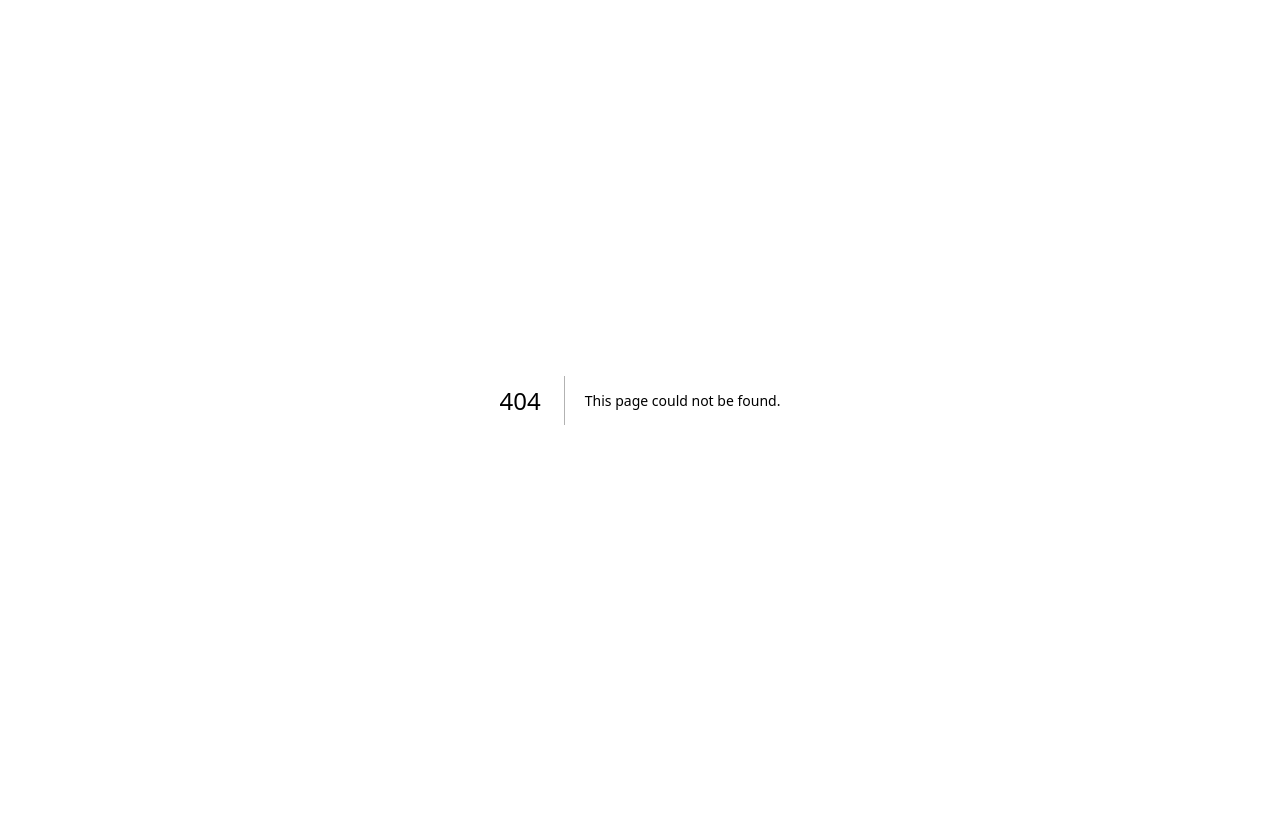
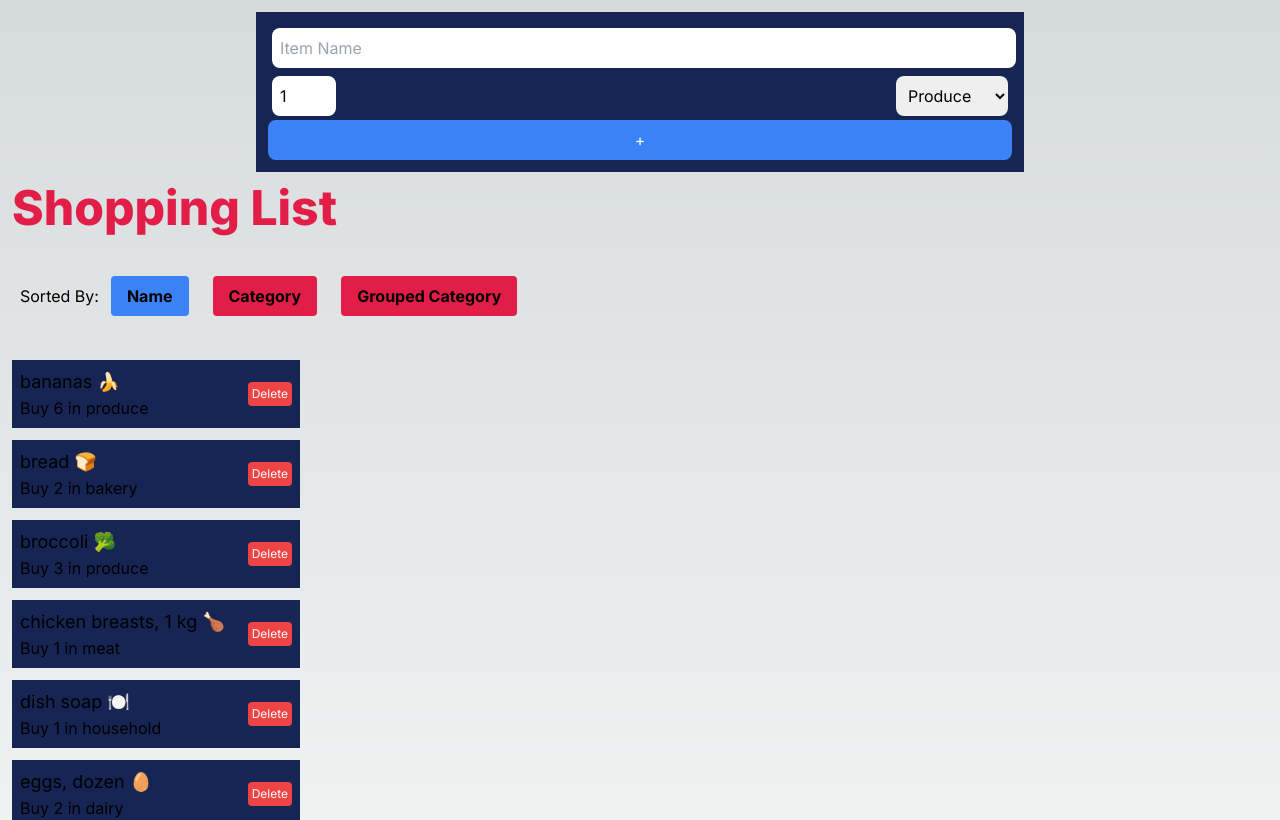
Before and after one commit to alexltyt/cprg306-assignments, a Next.js app: page /week6 in a window 1280 px wide. Before the commit this address had no page. Shown: the top 820 px of the page. Built offline with nearby package versions, Linux system fonts and the light colour scheme.

Commit message:
finished week6

```diff
--- a/app/page.js
+++ b/app/page.js
@@ -14,8 +14,11 @@ export default function Home() {
     <p className="m-3 text-yellow-400" >
       <Link href="/week4">Week4</Link>
     </p>
-    <p className="m-3 text-green-600" >
+    <p className="m-3 text-green-800" >
       <Link href="/week5">Week5</Link>
+    </p>
+    <p className="m-3 text-green-300" >
+      <Link href="/week6">Week6</Link>
     </p>
    </main>
   )
--- /dev/null
+++ b/app/week6/item-list.js
@@ -0,0 +1,65 @@
+"use client";
+
+import Item from './item.js';
+import {useState } from 'react';
+
+export default function ItemList({itemsArray, onDelete}) {
+    const buttonList = ["Name", "Category", "Grouped Category"];
+    const [sortType, setSortType] = useState('name');
+
+
+    if (sortType === "name"){
+        itemsArray.sort((a,b) => a.name.localeCompare(b.name));
+    } else if (sortType === "category"||sortType === "grouped category"){
+        itemsArray.sort((a,b) => a.category.localeCompare(b.category));
+    } else if (sortType === "grouped category"){
+
+    }
+
+    function handleDelete(name){
+        onDelete(name);
+    };
+
+    return (
+
+        <div >
+            <h2 className="text-5xl font-extrabold text-rose-600 m-3">Shopping List</h2>
+            <div className='p-5 gap-4'>
+                Sorted By:
+                {buttonList.map((button) => (<button key={button} onClick={()=>setSortType(button.toLowerCase())}
+                className={`m-3 ${sortType === button.toLowerCase() ? 'bg-blue-500' : 'bg-rose-600 hover:bg-rose-400 '}
+                text-black font-bold py-2 px-4 rounded `}
+                >{button}</button>
+                ))}
+            </div>
+            <ul>
+
+            {itemsArray.map((item,index,array) => {
+                if(sortType==="name"||sortType==="category"){
+                    return <Item name={item.name} quantity={item.quantity} category={item.category} onDelete={handleDelete}/>
+                }else if(sortType==="grouped category"){
+                    if (index === 0 || item.category !== array[index - 1].category) {
+                        const capitalizedCategory = item.category.charAt(0).toUpperCase() + item.category.slice(1);
+                        return (
+                          <div key={item.category}>
+                            <h3 className='text-3xl m-3'>{capitalizedCategory}</h3>
+                            <div className='ml-6'>
+                            <Item key={item.name} name={item.name} quantity={item.quantity} category={item.category} onDelete={handleDelete}/>
+                            </div>
+                          </div>
+                        );
+                      }
+                      return (
+                        <div className='m-6'>
+                            <Item key={item.name} name={item.name} quantity={item.quantity} category={item.category} onDelete={handleDelete}/>
+                        </div>
+
+                      );
+                };
+
+                })}
+            </ul>
+        </div>
+    )
+
+}
--- /dev/null
+++ b/app/week6/item.js
@@ -0,0 +1,12 @@
+export default function Item({name,quantity,category,onDelete}) {
+ return(
+    <li className="m-3 p-2 bg-blue-950 w-72 flex justify-between items-center">
+        <div>
+        <h3 className="text-lg">{name}</h3>
+        <p>Buy {quantity} in {category}</p>
+        </div>
+        <button onClick={()=>onDelete(name)} className="bg-red-500 hover:bg-red-700 text-white text-xs p-1 rounded h-6">Delete</button>
+
+    </li>
+ );
+};
--- /dev/null
+++ b/app/week6/items.json
@@ -0,0 +1,74 @@
+[
+    {
+      "id": "1h2GJKH12gkHG31h1H",
+      "name": "milk, 4 L 🥛",
+      "quantity": 1,
+      "category": "dairy"
+    },
+    {
+      "id": "2KJH3k2j3H1k2J3K1H",
+      "name": "bread 🍞",
+      "quantity": 2,
+      "category": "bakery"
+    },
+    {
+      "id": "3h2KJH3k2j3H1k2J3",
+      "name": "eggs, dozen 🥚",
+      "quantity": 2,
+      "category": "dairy"
+    },
+    {
+      "id": "4k2J3K1H2GJKH12gk",
+      "name": "bananas 🍌",
+      "quantity": 6,
+      "category": "produce"
+    },
+    {
+      "id": "5H1h1H2KJH3k2j3H",
+      "name": "broccoli 🥦",
+      "quantity": 3,
+      "category": "produce"
+    },
+    {
+      "id": "6H1k2J3K1H2GJKH1",
+      "name": "chicken breasts, 1 kg 🍗",
+      "quantity": 1,
+      "category": "meat"
+    },
+    {
+      "id": "7gkHG31h1H2KJH3k",
+      "name": "pasta sauce 🍝",
+      "quantity": 3,
+      "category": "canned goods"
+    },
+    {
+      "id": "8j3H1k2J3K1H2GJK",
+      "name": "spaghetti, 454 g 🍝",
+      "quantity": 2,
+      "category": "dry goods"
+    },
+    {
+      "id": "9H12gkHG31h1H2KJ",
+      "name": "toilet paper, 12 pack 🧻",
+      "quantity": 1,
+      "category": "household"
+    },
+    {
+      "id": "10H3k2j3H1k2J3K1",
+      "name": "paper towels, 6 pack",
+      "quantity": 1,
+      "category": "household"
+    },
+    {
+      "id": "11k2J3K1H2GJKH12",
+      "name": "dish soap 🍽️",
+      "quantity": 1,
+      "category": "household"
+    },
+    {
+      "id": "12GJKH12gkHG31h1",
+      "name": "hand soap 🧼",
+      "quantity": 4,
+      "category": "household"
+    }
+  ]
--- /dev/null
+++ b/app/week6/new-item.js
@@ -0,0 +1,65 @@
+import { useState } from "react";
+import Item from "./item";
+
+export default function NewItem({onSubmit}) {
+    const [name, setName] = useState("");
+    const [quantity, setQuantity] = useState(1);
+    const [category, setCategory] = useState("produce");
+
+    const handleSubmit = (event) =>{
+        event.preventDefault();
+        const Item = {name, quantity, category};
+        onSubmit(Item);
+        // alert(`Item: ${name} ${quantity} ${category}`);
+        setName("");
+        setQuantity(1);
+        setCategory("produce");
+    };
+
+    return (
+        <>
+        <div className="flex flex-col items-center mr-auto ml-auto w-3/5 mt-3">
+
+            <form onSubmit={handleSubmit} className=" text-black bg-blue-950 w-full p-3">
+                <input type="text"
+                    className="w-full m-1 rounded-lg h-10 p-2"
+                    placeholder="Item Name"
+                    value={name}
+                    onChange={(event) => setName(event.target.value)}
+                    required />
+                <div className="flex flex-row justify-between">
+
+                <input type="text"
+                    className="m-1 w-16 rounded-lg h-10 p-2"
+                    value={quantity}
+                    onChange={(event) => setQuantity(event.target.value)}
+                    min="1" max="99"
+                    required/>
+                <select className="m-1 w-28 h-10 rounded-lg p-2"
+                    value={category}
+                    onChange={(event) => setCategory(event.target.value)}
+                    required>
+
+                    <option value="produce">Produce</option>
+                    <option value="diary">Diary</option>
+                    <option value="bakery">Bakery</option>
+                    <option value="meat">Meat</option>
+                    <option value="forzenFood">Frozen Food</option>
+                    <option value="cannedGoods">Canned Goods</option>
+                    <option value="dryGoods">Dry Goods</option>
+                    <option value="beverages">Beverages</option>
+                    <option value="snacks">Snacks</option>
+                    <option value="household">Household</option>
+                    <option value="other">Other</option>
+
+                </select>
+                    </div>
+                    <div className="bg-blue-500 rounded-lg text-center text-white h-10 m-auto flex justify-center items-center">
+                        <button type="submit">+</button>
+                    </div>
+            </form>
+
+        </div>
+        </>
+    );
+};
--- /dev/null
+++ b/app/week6/page.js
@@ -0,0 +1,27 @@
+'use client'
+
+import ItemList from "./item-list";
+import NewItem from "./new-item";
+import itemsData from "./items.json";
+import { useState } from "react";
+
+export default function Page(){
+    const [itemsArray, setItemsArray] = useState([...itemsData]);
+
+    function handleSubmit(item){
+        alert(`Item on page: ${item.name} ${item.quantity} ${item.category}}`);
+        setItemsArray([...itemsArray, item]);
+    }
+
+    function handleDelete(name){
+        alert(`Item deleted: ${name}`);
+        setItemsArray(itemsArray.filter((item) => item.name !== name));
+    }
+
+    return (
+        <main>
+            <NewItem onSubmit={handleSubmit}/>
+            <ItemList itemsArray={itemsArray} onDelete={handleDelete}/>
+        </main>
+    )
+}
```
